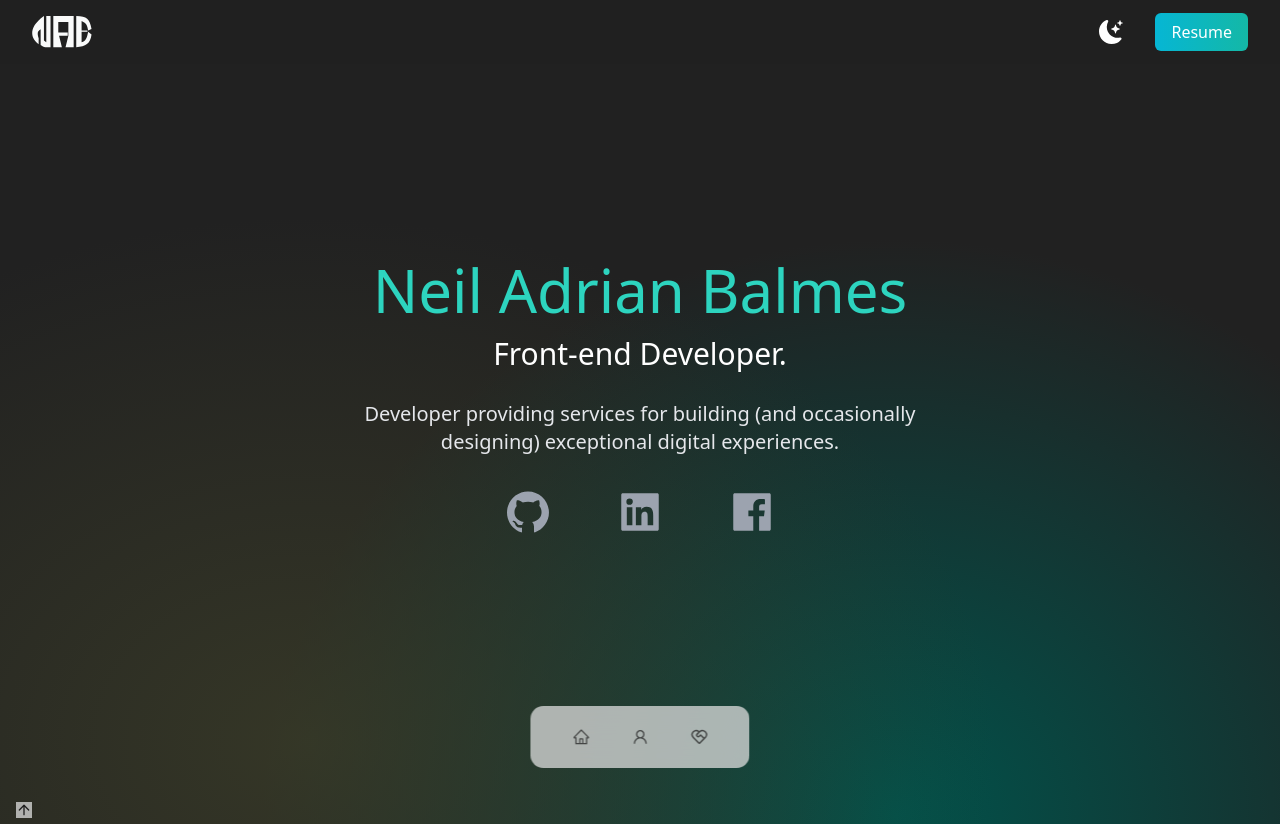
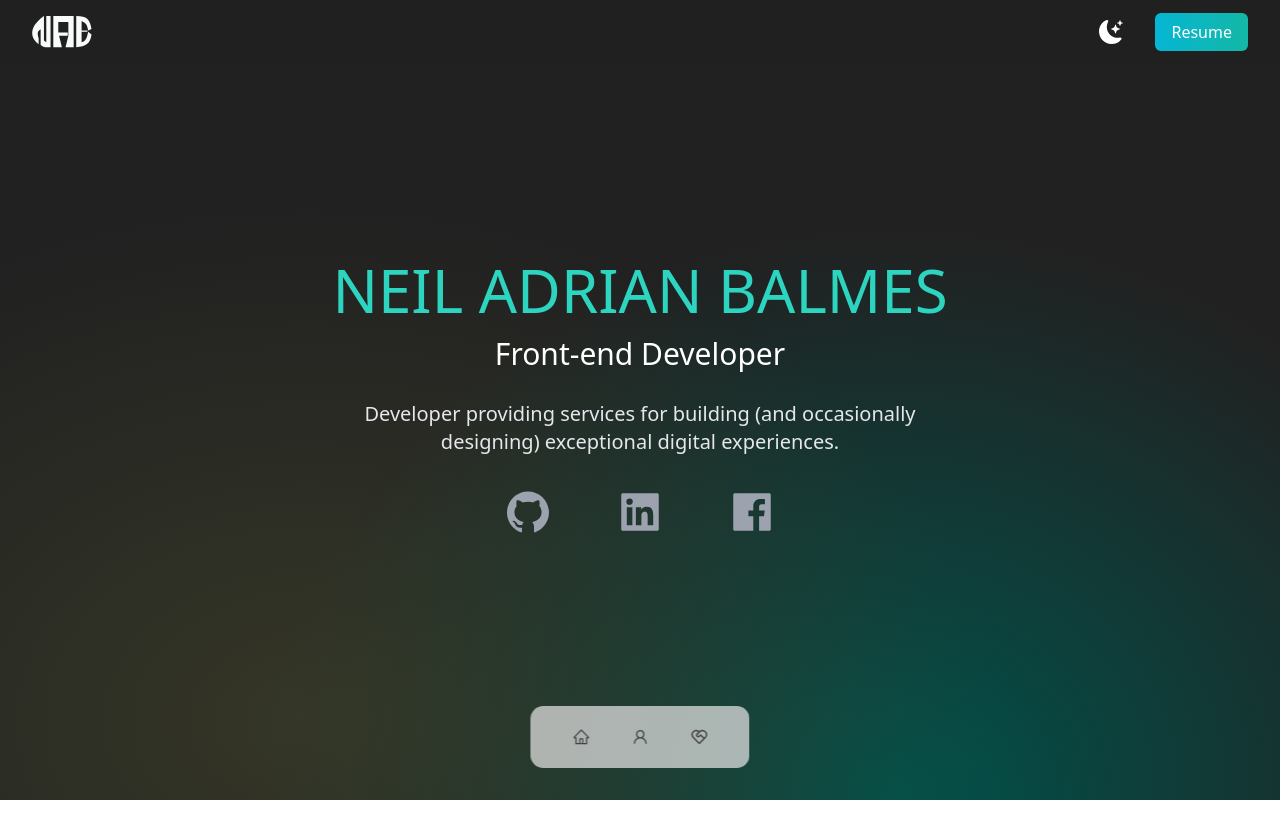
Before and after one commit to nabalmes/react-2023, a React (Create React App) app: page / in a window 1280 px wide. After the commit the page ends 800 px from the top, so only its background shows below. Built offline with nearby package versions, Linux system fonts and the light colour scheme.

Commit message:
added updates

```diff
--- a/src/About.js
+++ b/src/About.js
@@ -20,7 +20,7 @@ const About = () => {
   const MyName = "Neil Adrian C. Balmes"
 
   return (
-    <div className='pb-24'>
+    <div className='pb-24 pt-24'>
       <div className="flex justify-center flex-wrap-reverse gap-4 mb-8">
         <div className='max-w-sm'>
           <h2 className="text-center text-3xl py-2 text-teal-600 font-medium dark:text-teal-400 md:text-6xl md:text-left">About Me</h2>
@@ -112,7 +112,7 @@ const About = () => {
                 Wanna work together for something great or just wanna say hello?
               </p>
               <div className='text-center'>
-                <a href='https://mail.google.com/mail/u/?authuser=lemvee11@gmail.com' className='text-center'>
+                <a href='https://mail.google.com/mail/u/?authuser=neilbalmes4200@gmail.com' className='text-center'>
                   <button className="h-10 px-6 font-semibold rounded-md bg-gradient-to-r from-cyan-500 text- to-teal-500 text-white" >
                     Say Hi!
                   </button>
--- a/src/Home.js
+++ b/src/Home.js
@@ -6,15 +6,17 @@ import {
 } from "react-icons/ai";
 
 function Home() {
+  const myName = "Neil Adrian Balmes"
+  const Profession = "Front-end Developer"
   return (
     <div className="text-center p-5 ">
-      <h2 className="text-3xl py-2 text-teal-600 font-medium dark:text-teal-400 md:text-6xl ">
-        Neil Adrian Balmes
+      <h2 className="text-3xl py-2 text-teal-600 font-medium dark:text-teal-400 md:text-6xl uppercase">
+       {myName}
       </h2>
       <h3 className="text-xl py-2 dark:text-white md:text-3xl">
-        Front-end Developer.
+        {Profession}
       </h3>
-      <p className="text-sm py-5 leading-8 text-gray-800 dark:text-gray-200 max-w-xl mx-auto md:text-xl">
+      <p className="text-sm py-5 leading-5 text-gray-800 dark:text-gray-200 max-w-xl mx-auto md:text-xl">
         Developer providing services for  building (and occasionally designing) exceptional digital experiences.
       </p>
       <div className="text-5xl flex justify-center gap-16 py-3 text-gray-600 dark:text-gray-400">
--- a/src/nav/nav.css
+++ b/src/nav/nav.css
@@ -27,6 +27,8 @@ nav a:hover{
 }
 
 
+/**Scrollbar css*/
+
 ::-webkit-scrollbar-track {
 	background-color: transparent;
 }
@@ -45,3 +47,30 @@ nav a:hover{
 ::-webkit-scrollbar-thumb:hover {
 	background-color: hsl(0, 0%, 100%);
 }
+
+
+/**scrollup css*/
+
+
+.scroll-button {
+    position: fixed;
+    right: 1rem;
+    bottom: 1rem;
+    display: flex;
+    justify-content: center;
+    align-items: center;
+    width: 32px;
+    height: 32px;
+    border: none;
+    padding: 0;
+    cursor: pointer;
+    opacity: 0;
+    transform: translateY(100px);
+    transition: .3s ease;
+    z-index: 2;
+}
+
+.scroll-button.show {
+    opacity: 1;
+    transform: translateY(0);
+}
```
